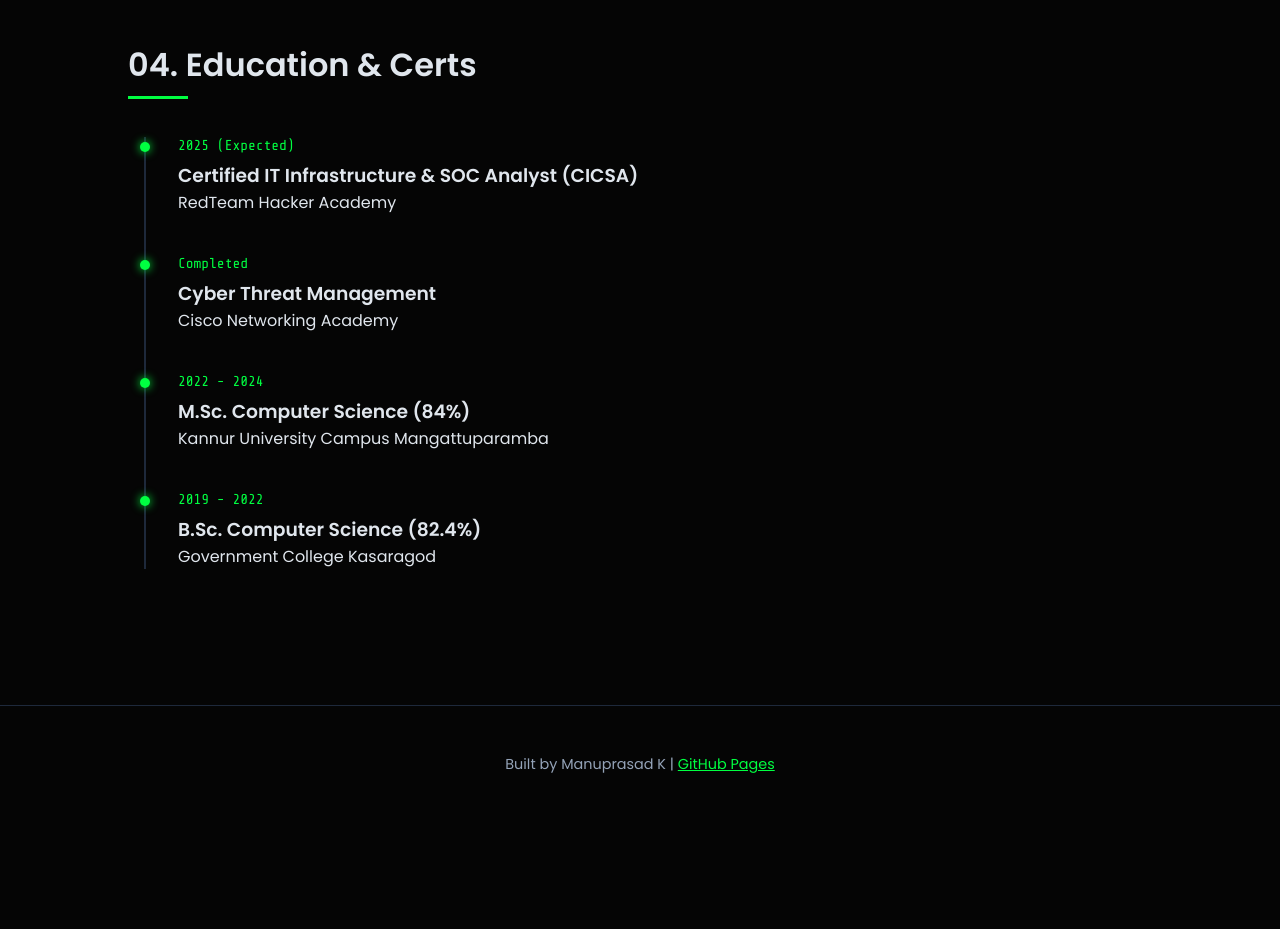
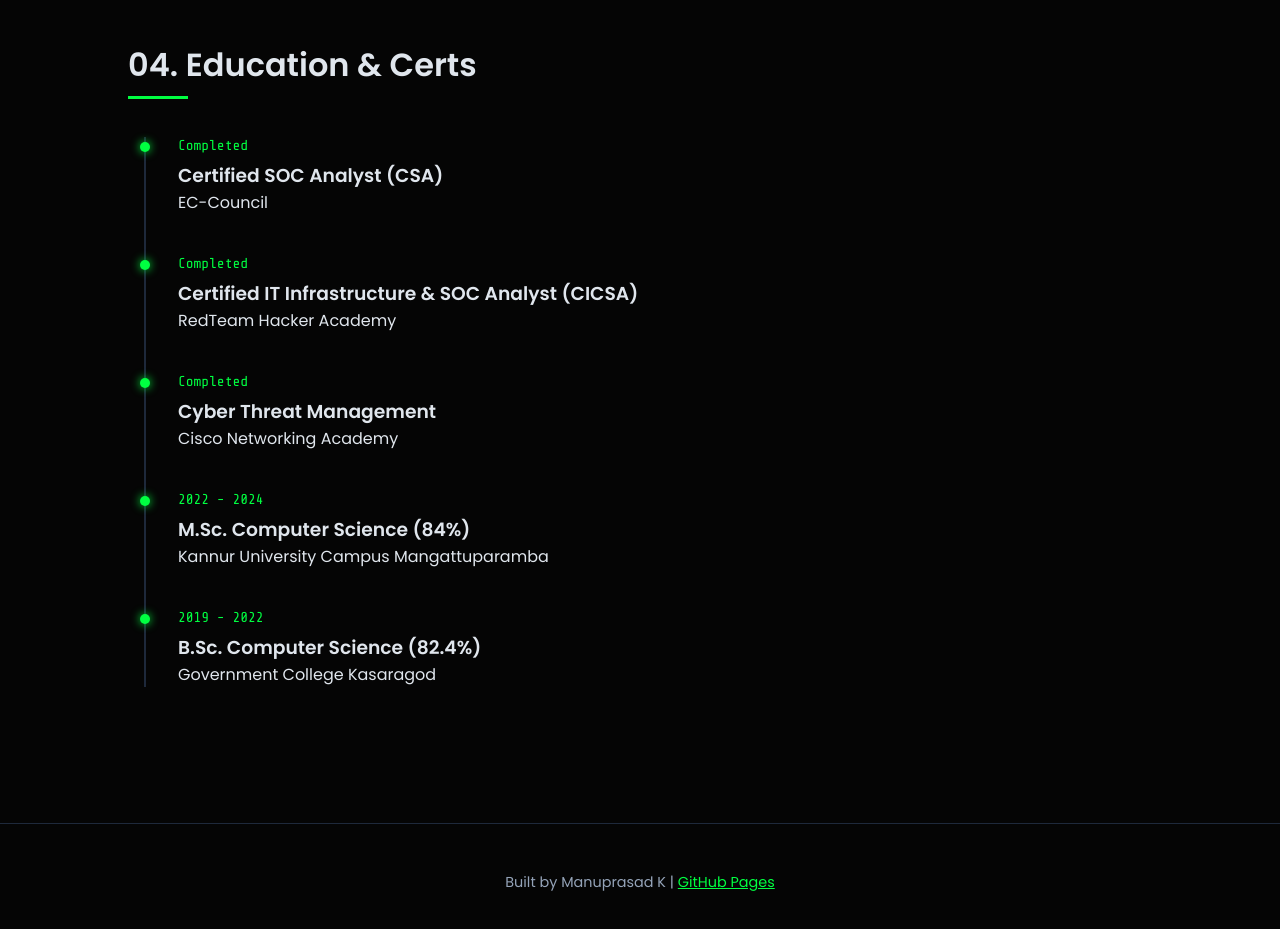
Before and after one commit to Manuprasad01/manuprasad01.github.io, a plain HTML site: page index.html in a window 1280 px wide. Shown: the part 2940-3869 px from the top of the page. Before the commit the page ends 3763 px from the top, so only its background shows below. Drawn offline with nearby package versions, Linux system fonts and the light colour scheme.

Commit message:
portfolio Manuprasad K

```diff
--- a/index.html
+++ b/index.html
@@ -391,12 +391,12 @@
             <div class="highlight-box">
                 <div class="stat">
                     <span>Education</span>
-                    <strong>M.Sc. Comp Sci (84%)</strong>
+                    <strong>M.Sc. Comp Sci (84%)</strong><br>
                     <strong>B.Sc. Comp Sci (82.4%)</strong>
                 </div>
                 <div class="stat">
                     <span>Certifications</span>
-                    <strong>CSA (EC-Council)</strong>
+                    <strong>CSA (EC-Council)</strong><br>
                     <strong>CICSA (RedTeam)</strong>
                 </div>
                 <!-- <div class="stat">
@@ -479,7 +479,14 @@
         <h2 class="section-title">04. Education & Certs</h2>
         <div class="timeline">
             <div class="timeline-item">
-                <div class="timeline-date">2025 (Expected)</div>
+                <div class="timeline-date">Completed</div>
+                <h3>Certified SOC Analyst (CSA)</h3>
+                <p>EC-Council</p>
+            </div>
+
+
+            <div class="timeline-item">
+                <div class="timeline-date">Completed</div>
                 <h3>Certified IT Infrastructure & SOC Analyst (CICSA)</h3>
                 <p>RedTeam Hacker Academy</p>
             </div>
```
